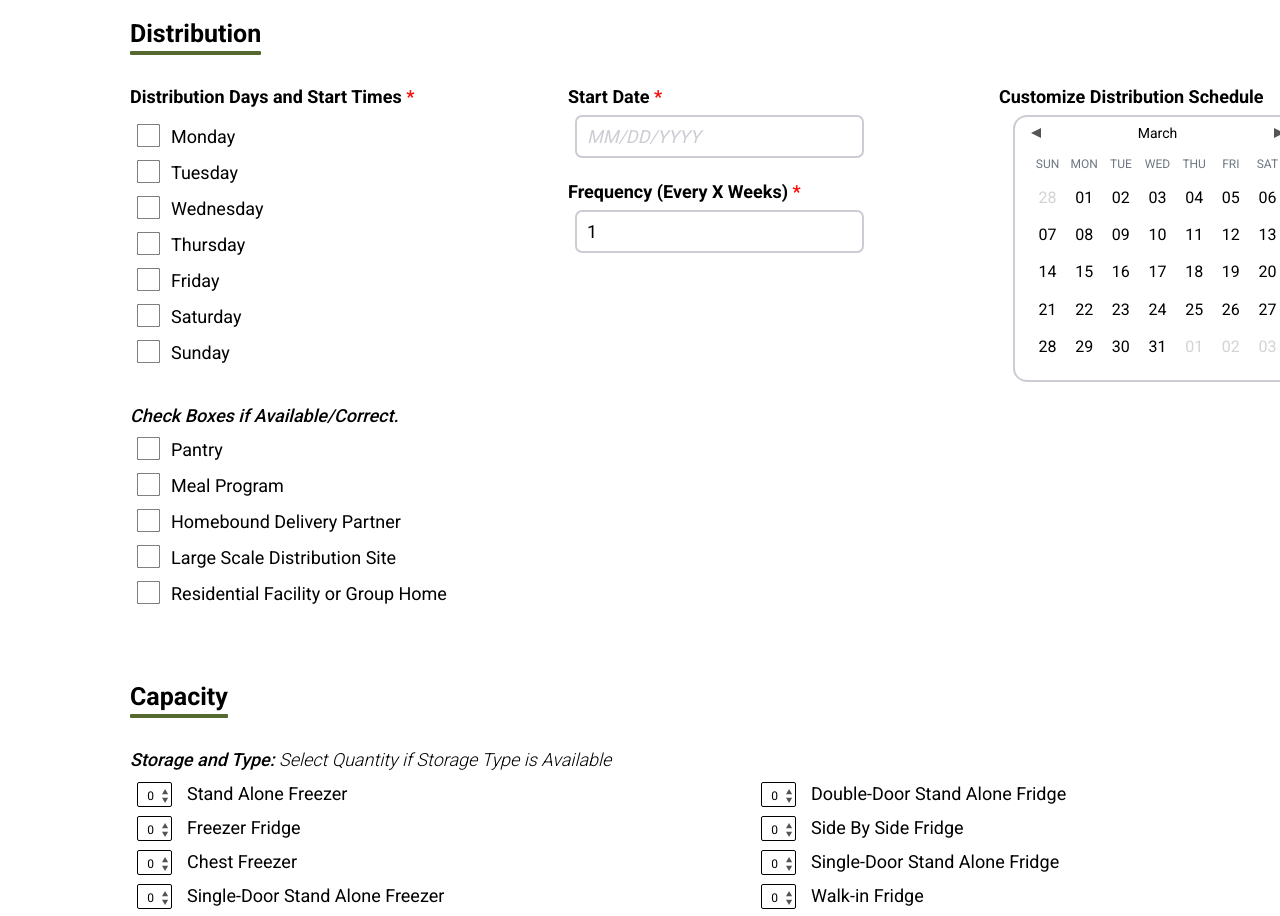
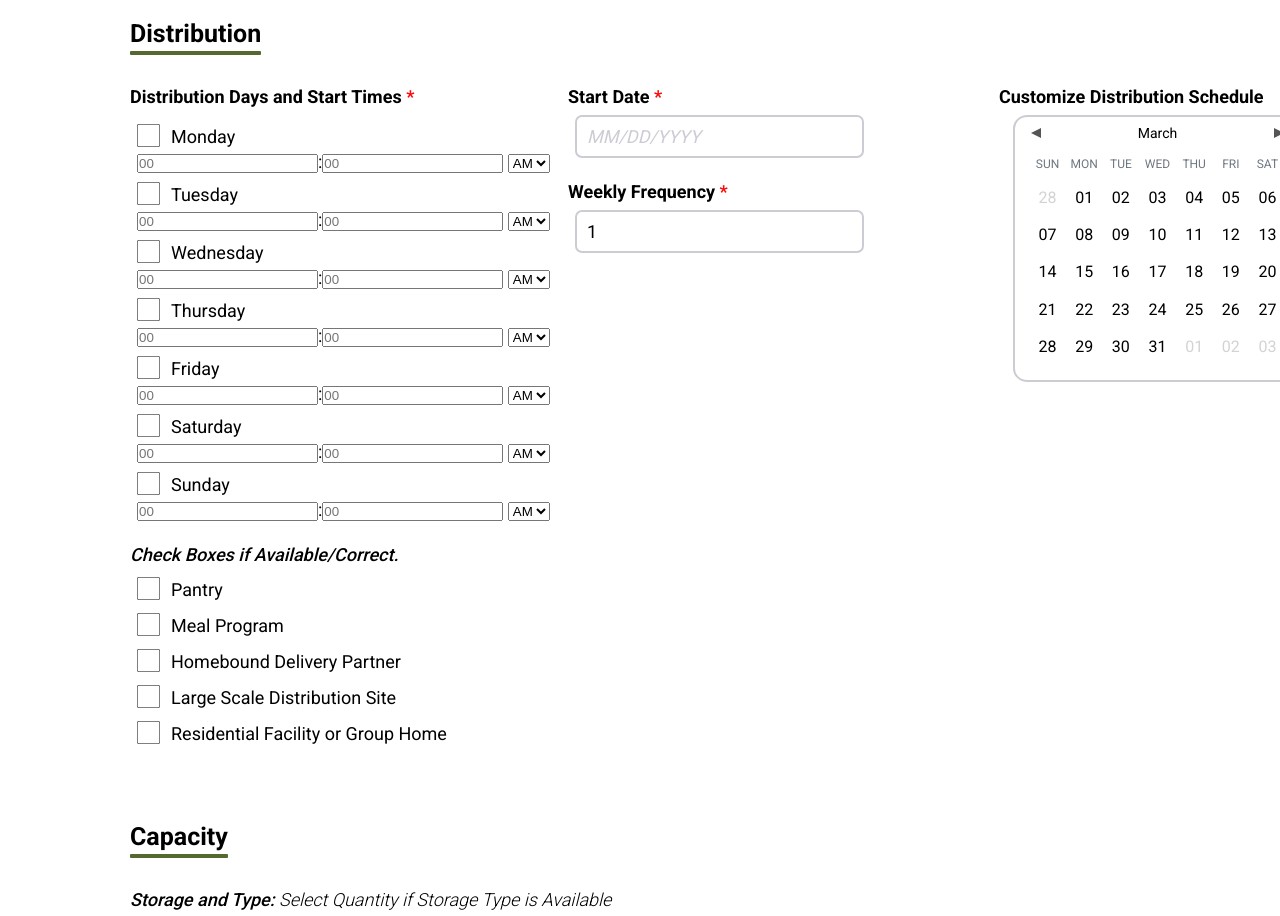
Before and after one commit to TritonSE/FSD-Distribution-Web-App, a React (Create React App) app in the folder frontend/: page /create-agency in a window 1280 px wide. Shown: the part 2080-2996 px from the top of the page. Built offline with nearby package versions, Linux system fonts and the light colour scheme.

Commit message:
Begin implementing Timebox

```diff
--- a/frontend/src/pages/AgencyProfileForm/AgencyProfileForm.js
+++ b/frontend/src/pages/AgencyProfileForm/AgencyProfileForm.js
@@ -653,7 +653,7 @@ class AgencyProfileForm extends Component {
                   valid={this.isValid("distributionStartDate")}
                 />
                 <InputText
-                  label="Frequency (Every X Weeks)"
+                  label="Weekly Frequency"
                   value={data.distributionFrequency}
                   stateKey="distributionFrequency"
                   onChange={this.handleInputChange}
--- a/frontend/src/pages/AgencyProfileForm/DistributionDays.jsx
+++ b/frontend/src/pages/AgencyProfileForm/DistributionDays.jsx
@@ -1,5 +1,6 @@
 import React, { Component } from "react";
 import Checkbox from "./Checkbox";
+import TimeBox from "./TimeBox";
 import RequiredAsterisk from "./RequiredAsterisk";
 import "./FormStyle.css";
 
@@ -24,14 +25,19 @@ class DistributionDays extends Component {
           <RequiredAsterisk required={true} />
         </label>
         {values.map((item, index) => (
-          <span key={index}>
+          <div key={index}>
             <Checkbox
               label={item.title}
               isChecked={item.selected}
               stateKey={item.stateKey}
               onChange={onChange}
             />
-          </span>
+            <TimeBox
+              value={item.time}
+              stateKey={item.timeStateKey}
+              onChange={onChange}
+            />
+          </div>
         ))}
       </div>
     );
--- /dev/null
+++ b/frontend/src/pages/AgencyProfileForm/TimeBox.jsx
@@ -0,0 +1,84 @@
+import React, { Component } from "react";
+import "./FormStyle.css";
+
+/**
+ * TimeBox is a time input field (actually multiple boxes - hour, minute, and
+ * AM/PM selection).
+ *
+ * Expected props:
+ * - {String} value: current time value of the input (format: "HH:MM AM")
+ * - {String} stateKey: key to use in the onChange callback
+ * - {Function} onChange: callback to handle input changes, should take a String
+ * and a String
+ */
+class TimeBox extends Component {
+  constructor(props) {
+    super(props);
+
+    const timeValue = props.value;
+    if (timeValue !== undefined) {
+      this.state = this.buildTimeObject(timeValue);
+    }
+  }
+
+  buildTimeObject(timeString) {
+    const index1 = timeString.indexOf(":");
+    const index2 = timeString.indexOf(" ");
+    return {
+      hour: timeString.slice(0, index1),
+      minute: timeString.slice(index1 + 1, index2),
+      ampm: timeString.slice(index2 + 1),
+    };
+  }
+
+  componentDidUpdate(prevProps) {
+    const timeValue = this.props.value;
+    if (timeValue !== prevProps.value) {
+      this.setState(this.buildTimeObject(timeValue));
+    }
+  }
+
+  handleChange = (key, value) => {
+    const { stateKey, onChange } = this.props;
+    if (value.length > 2) {
+      value = value.slice(-2); // last 2 chars
+    }
+
+    let time = { ...this.state };
+    time[key] = value;
+    let timeString = time.hour + ":" + time.minute + " " + time.ampm;
+    onChange(stateKey, timeString);
+  };
+
+  render() {
+    const { hour, minute, ampm } = this.state;
+    return (
+      <span>
+        <input
+          type="text"
+          className="number-field"
+          placeholder="00"
+          value={hour}
+          onChange={(event) => this.handleChange("hour", event.target.value)}
+        />
+        :
+        <input
+          type="text"
+          className="number-field"
+          placeholder="00"
+          value={minute}
+          onChange={(event) => this.handleChange("minute", event.target.value)}
+        />{" "}
+        <select
+          value={ampm === "PM" ? "PM" : "AM"}
+          onChange={(event) => this.handleChange("ampm", event.target.value)}
+        >
+          <option>AM</option>
+          <option>PM</option>
+        </select>
+      </span>
+    );
+  }
+}
+
+export default TimeBox;
```
